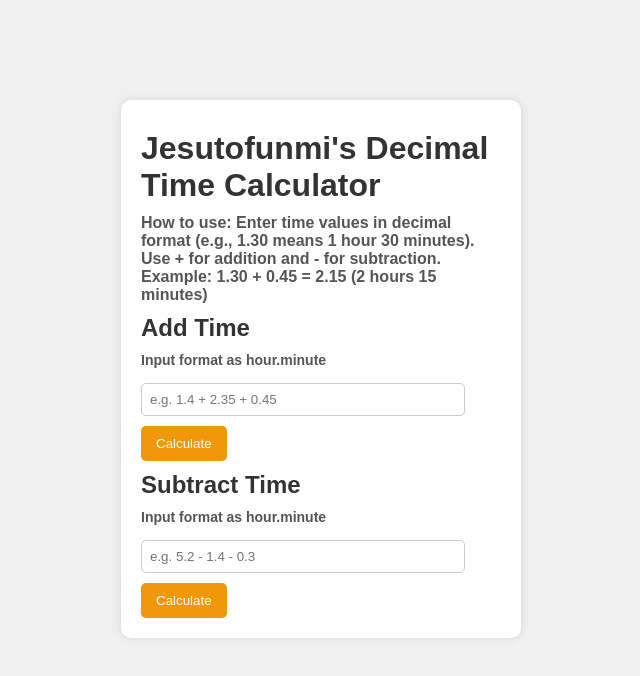
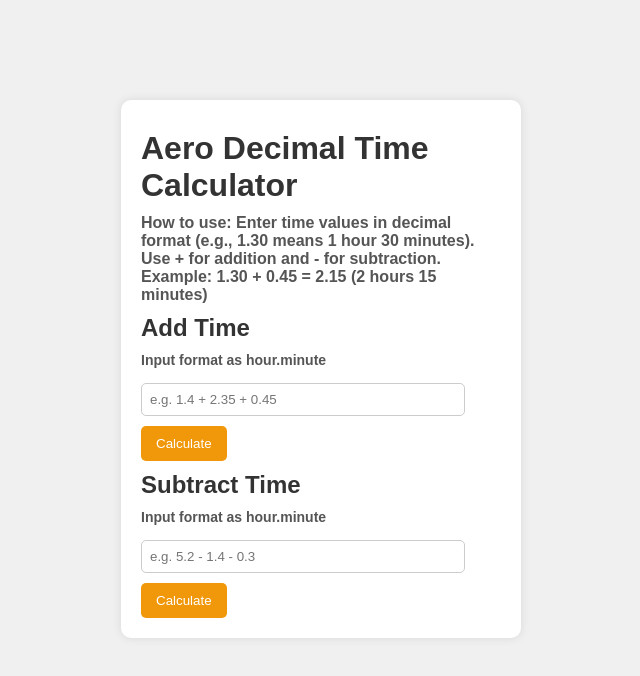
Before and after one commit to RA6G21/time-calculator, a plain HTML site: page index.html in a window 1280 px wide. Shown: the whole page, without its empty margins (319-959 px from the left). Drawn offline with Linux system fonts and the light colour scheme.

Commit message:
Update index.html

```diff
--- a/index.html
+++ b/index.html
@@ -17,7 +17,7 @@
 </head>
 <body>
     <div class="container">
-        <h1>Jesutofunmi's Decimal Time Calculator</h1>
+        <h1>Aero Decimal Time Calculator</h1>
 
         <div class="instructions">
             <p><strong>How to use:</strong> Enter time values in decimal format (e.g., 1.30 means 1 hour 30 minutes). Use + for addition and - for subtraction.</p>
```
